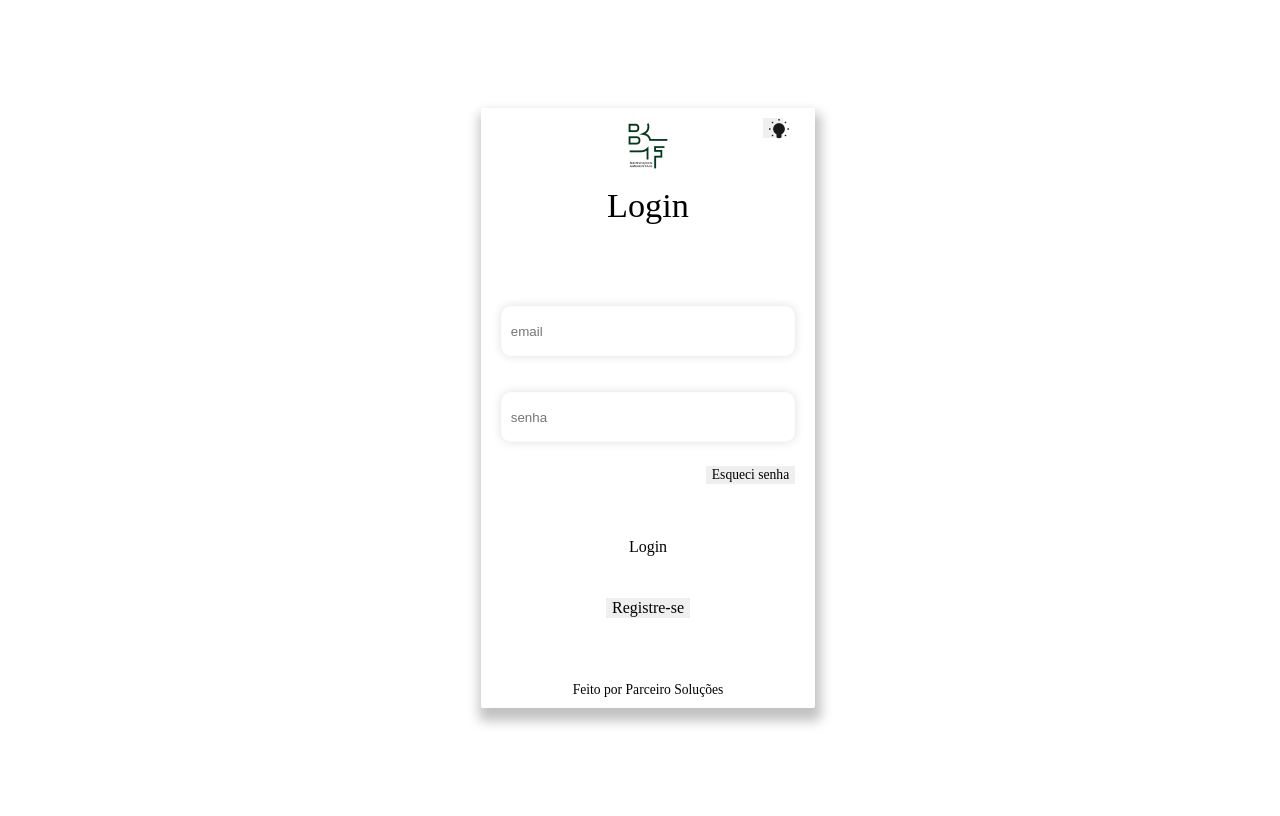
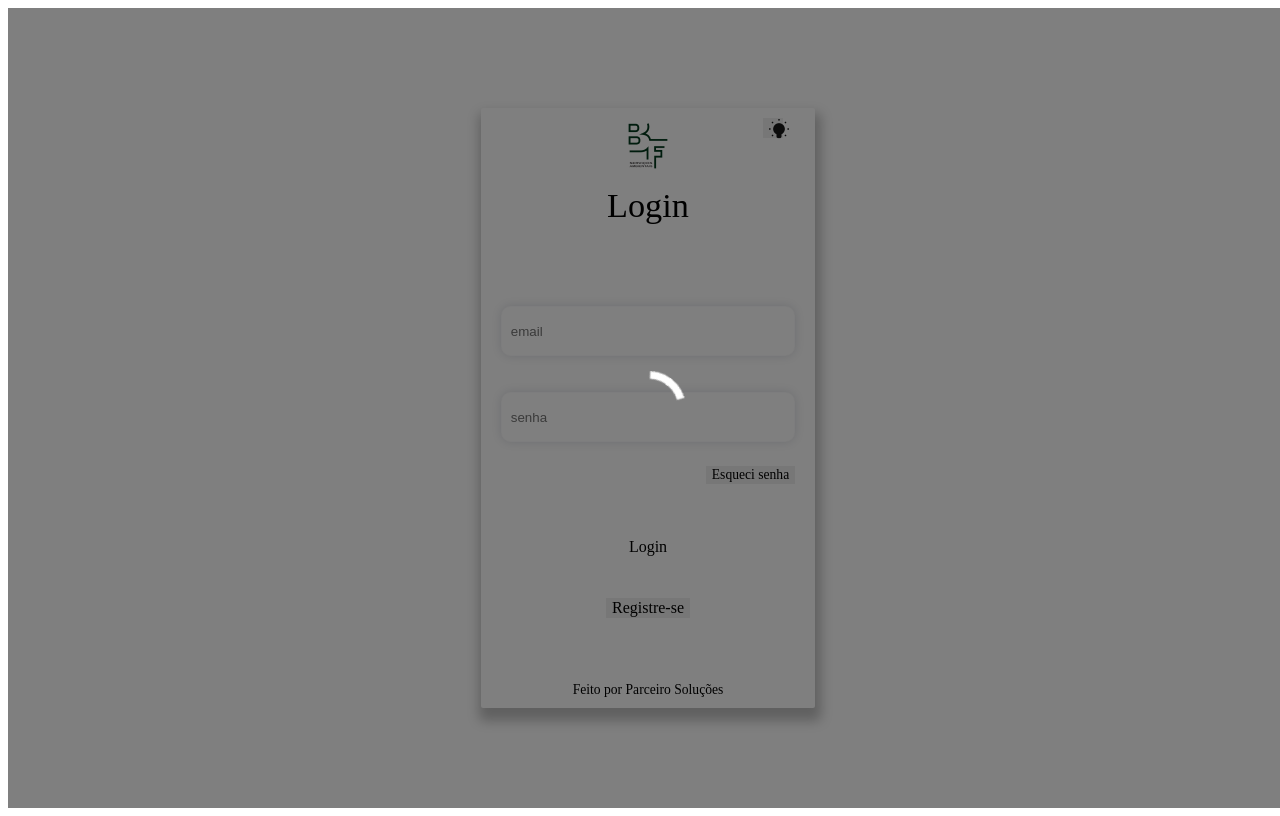
Before and after one commit to VinicioSales/inventoryStoragePagesComponents, an Angular app: page / in a window 1280 px wide. Built offline with nearby package versions, Linux system fonts and the light colour scheme.

Commit message:
feat: Criado componente carregamento

```diff
--- a/src/app/app.module.ts
+++ b/src/app/app.module.ts
@@ -1,8 +1,9 @@
 import { NgModule  } from '@angular/core';
-import { HTTP_INTERCEPTORS, HttpClientModule } from '@angular/common/http';
 import { BrowserModule } from '@angular/platform-browser';
 import { MatCheckboxModule } from '@angular/material/checkbox';
 import { FormsModule, ReactiveFormsModule  } from '@angular/forms';
+import { HTTP_INTERCEPTORS, HttpClientModule } from '@angular/common/http';
+import {MatProgressSpinnerModule} from '@angular/material/progress-spinner';
 import { CamelCaseInterceptor } from 'src/app/interceptors/camuel-case.interceptor';
 
 import { AppComponent } from './app.component';
@@ -28,6 +29,7 @@ import { InputContadorComponent } from './components/input-contador/input-contad
 import { InputPesquisarComponent } from './components/input-pesquisar/input-pesquisar.component';
 import { RedefinirSenhaComponent } from './components/redefinir-senha/redefinir-senha.component';
 import { RequisitarProdutosComponent } from './components/requisitar-produtos/requisitar-produtos.component';
+import { CarregamentoComponent } from './components/carregamento/carregamento.component';
 
 @NgModule({
   declarations: [
@@ -52,6 +54,7 @@ import { RequisitarProdutosComponent } from './components/requisitar-produtos/re
     InputPesquisarComponent,
     RedefinirSenhaComponent,
     RequisitarProdutosComponent,
+    CarregamentoComponent,
   ],
   imports: [
     FormsModule ,
@@ -61,6 +64,7 @@ import { RequisitarProdutosComponent } from './components/requisitar-produtos/re
     MatCheckboxModule,
     ReactiveFormsModule,
     BrowserAnimationsModule,
+    MatProgressSpinnerModule,
   ],
   providers: [
     {
--- /dev/null
+++ b/src/app/components/carregamento/carregamento.component.css
@@ -0,0 +1,15 @@
+.carregando {
+    z-index: 1002;
+    background-color: rgba(0, 0, 0, 0.5);
+    height: 100vh;
+    width: 100vw;
+    z-index: 10001;
+    display: flex;
+    justify-content: center;
+    align-items: center;
+    position: absolute;
+}
+
+::ng-deep .mat-mdc-progress-spinner circle {
+    stroke: rgb(255, 255, 255);
+}
--- /dev/null
+++ b/src/app/components/carregamento/carregamento.component.html
@@ -0,0 +1,3 @@
+<div class="carregando">
+    <mat-spinner [diameter]="75"></mat-spinner>
+</div>
--- a/src/app/components/login/login.component.html
+++ b/src/app/components/login/login.component.html
@@ -1,3 +1,4 @@
+<app-carregamento *ngIf="carregando"></app-carregamento>
 <app-modal-geral
     *ngIf="mostrarModal"
     [mensagem]="mensagemModal"
--- a/src/app/components/login/login.component.ts
+++ b/src/app/components/login/login.component.ts
@@ -26,6 +26,7 @@ export class LoginComponent {
   @Input() valorSenha?: string;
   @Input() mensagemModal: string = '';
 
+  carregando: boolean = true;
   mostrarModal: boolean = false;
 
   //NOTE - navegarRotaEsqueciSenha
@@ -66,11 +67,6 @@ export class LoginComponent {
       return false;
     }
 
-    // if (!this.validarSenha(this.valorSenha)) {
-    //   this.exibirMensagemModal(LoginComponent.MENSAGEM_DADOS_INVALIDOS);
-    //   return false;
-    // }
-
     this.fecharMensagemModal();
     return true;
   }
@@ -102,7 +98,6 @@ export class LoginComponent {
 
   //NOTE - logar
   logar() {
-    debugger;
     this.authService.login(this.valorEmail!, this.valorSenha!).subscribe({
       next: (response) => {
         console.log(response);
@@ -141,9 +136,10 @@ export class LoginComponent {
 
   //NOTE - onLogin
   onLogin() {
-    const credenciaisValidadas =  this.validarCredenciais();
-    if (credenciaisValidadas) {
-      this.logar();
-    }
+    this.carregando = true;
+    // const credenciaisValidadas =  this.validarCredenciais();
+    // if (credenciaisValidadas) {
+    //   this.logar();
+    // }
   }
 }
--- a/src/styles.css
+++ b/src/styles.css
@@ -86,6 +86,5 @@ button{
 
 }
 
-
 html, body { height: 100%; font-size: 14px;}
 body { margin: 0; font-family: Roboto, "Helvetica Neue", sans-serif; }
```
Also changed, not shown: src/app/components/carregamento/carregamento.component.ts (added, +10 -0 lines), 1 other file (tests, documents, lock files or other folders).
